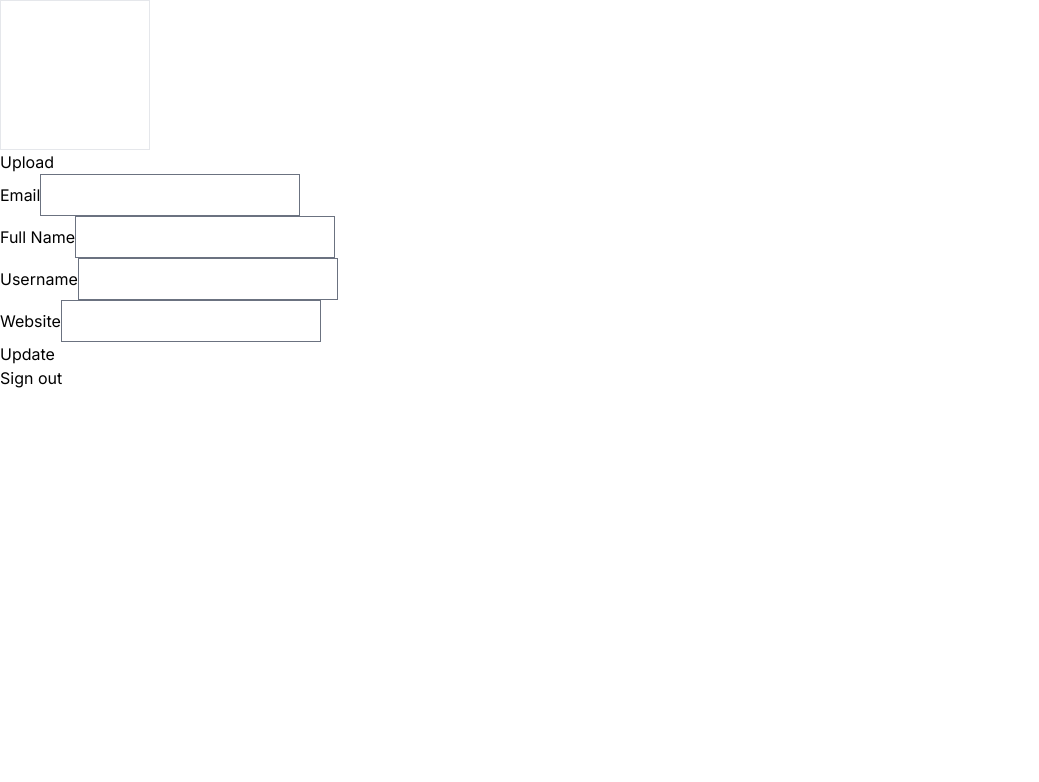
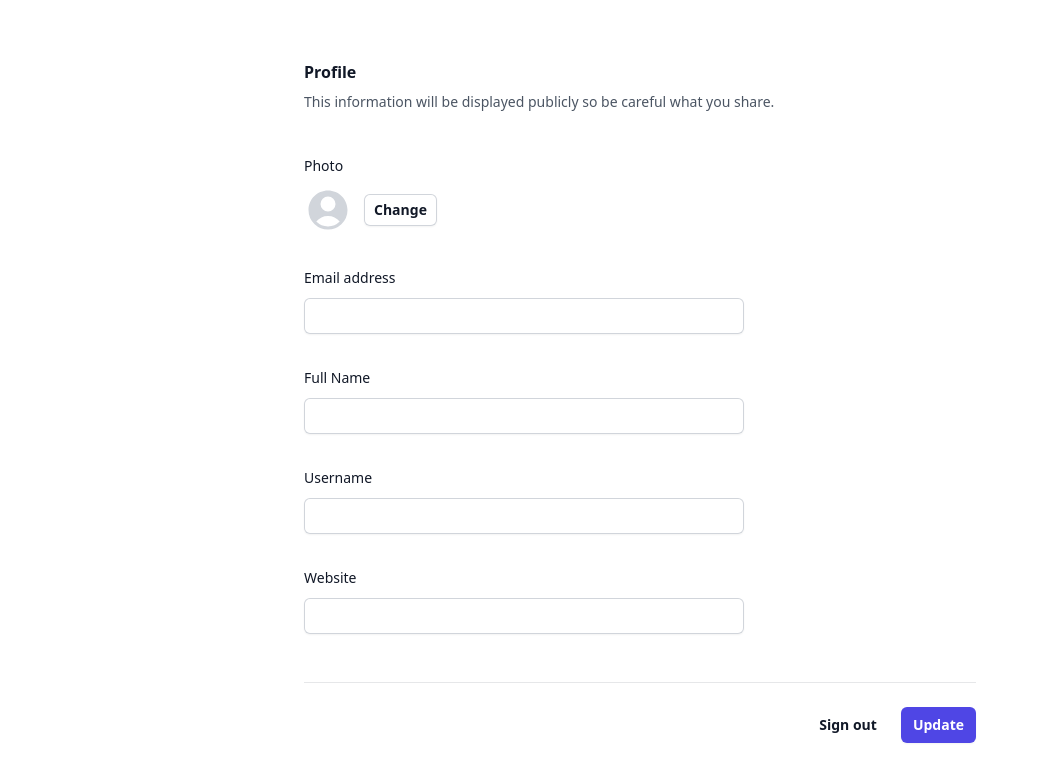
Before and after one commit to joelljones/supabase-auth-nextjs, a Next.js app: page /account in a window 1280 px wide. Shown: the top 782 px of the page, without its empty margins (0-1039 px from the left). Built offline with nearby package versions, Linux system fonts and the light colour scheme; no server answers; the database is empty.

Commit message:
refactor: update account page

```diff
--- a/package.json
+++ b/package.json
@@ -9,6 +9,7 @@
     "lint": "next lint"
   },
   "dependencies": {
+    "@heroicons/react": "^2.1.5",
     "@supabase/ssr": "^0.4.0",
     "@supabase/supabase-js": "^2.45.1",
     "next": "14.2.5",
--- a/src/app/account/account-form.jsx
+++ b/src/app/account/account-form.jsx
@@ -64,52 +64,155 @@ export default function AccountForm({ user }) {
     }
   }
 
+  async function handleSignOut() {
+    try {
+      await fetch('/auth/signout', {
+        method: 'POST',
+      })
+      // Redirect to login after signout
+      window.location.href = '/login'
+    } catch (error) {
+      console.error('Error signing out:', error)
+      alert('Failed to sign out. Please try again.')
+    }
+  }
+
   return (
-    <section className='form-widget bg-white text-black h-screen'>
+    <section className='bg-white flex justify-center items-center flex-col min-h-screen'>
+      <form className='w-full max-w-2xl'>
+        <div className='space-y-12'>
+          <div className='border-b border-gray-900/10 pb-12'>
+            <h2 className='text-base font-semibold leading-7 text-gray-900'>
+              Profile
+            </h2>
+            <p className='mt-1 text-sm leading-6 text-gray-600'>
+              This information will be displayed publicly so be careful what you
+              share.
+            </p>
+
+            <div className='mt-10 grid grid-cols-1 gap-x-6 gap-y-8 sm:grid-cols-6'>
+              {/* AVATAR */}
+              <div className='col-span-full'>
+                <label
+                  htmlFor='photo'
+                  className='block text-sm font-medium leading-6 text-gray-900'
+                >
+                  Photo
+                </label>
                 <Avatar
                   uid={user?.id}
                   url={avatar_url}
                   size={150}
                   onUpload={(url) => {
                     setAvatarUrl(url)
-          updateProfile({ fullname, username, website, avatar_url: url })
+                    updateProfile({
+                      fullname,
+                      username,
+                      website,
+                      avatar_url: url,
+                    })
                   }}
                 />
-      <div>
-        <label htmlFor='email'>Email</label>
-        <input id='email' type='text' value={user?.email} disabled />
               </div>
-      <div>
-        <label htmlFor='fullName'>Full Name</label>
+
+              {/* EMAIL */}
+              <div className='sm:col-span-4'>
+                <label
+                  htmlFor='email'
+                  className='block text-sm font-medium leading-6 text-gray-900'
+                >
+                  Email address
+                </label>
+                <div className='mt-2'>
+                  <input
+                    id='email'
+                    name='email'
+                    type='email'
+                    value={user?.email}
+                    disabled
+                    autoComplete='email'
+                    className='block w-full rounded-md border-0 py-1.5 text-gray-900 shadow-sm ring-1 ring-inset ring-gray-300 placeholder:text-gray-400 focus:ring-2 focus:ring-inset focus:ring-indigo-600 sm:text-sm sm:leading-6'
+                  />
+                </div>
+              </div>
+
+              {/* FULL NAME */}
+              <div className='sm:col-span-4'>
+                <label
+                  htmlFor='fullName'
+                  className='block text-sm font-medium leading-6 text-gray-900'
+                >
+                  Full Name
+                </label>
+                <div className='mt-2'>
                   <input
                     id='fullName'
+                    name='fullName'
                     type='text'
                     value={fullname || ''}
                     onChange={(e) => setFullname(e.target.value)}
+                    className='block w-full rounded-md border-0 py-1.5 text-gray-900 shadow-sm ring-1 ring-inset ring-gray-300 placeholder:text-gray-400 focus:ring-2 focus:ring-inset focus:ring-indigo-600 sm:text-sm sm:leading-6'
                   />
                 </div>
-      <div>
-        <label htmlFor='username'>Username</label>
+              </div>
+
+              {/* USERNAME */}
+              <div className='sm:col-span-4'>
+                <label
+                  htmlFor='username'
+                  className='block text-sm font-medium leading-6 text-gray-900'
+                >
+                  Username
+                </label>
+                <div className='mt-2'>
+                  <div className='flex rounded-md shadow-sm ring-1 ring-inset ring-gray-300 focus-within:ring-2 focus-within:ring-inset focus-within:ring-indigo-600'>
                     <input
                       id='username'
+                      name='username'
                       type='text'
+                      autoComplete='username'
                       value={username || ''}
                       onChange={(e) => setUsername(e.target.value)}
+                      className='block flex-1 border-0 bg-transparent py-1.5 pl-1 text-gray-900 placeholder:text-gray-400 focus:ring-0 sm:text-sm sm:leading-6'
                     />
                   </div>
-      <div>
-        <label htmlFor='website'>Website</label>
+                </div>
+              </div>
+
+              {/* WEBSITE */}
+              <div className='sm:col-span-4'>
+                <label
+                  htmlFor='website'
+                  className='block text-sm font-medium leading-6 text-gray-900'
+                >
+                  Website
+                </label>
+                <div className='mt-2'>
                   <input
                     id='website'
+                    name='website'
                     type='url'
                     value={website || ''}
                     onChange={(e) => setWebsite(e.target.value)}
+                    className='block w-full rounded-md border-0 py-1.5 text-gray-900 shadow-sm ring-1 ring-inset ring-gray-300 placeholder:text-gray-400 focus:ring-2 focus:ring-inset focus:ring-indigo-600 sm:text-sm sm:leading-6'
                   />
                 </div>
+              </div>
+            </div>
+          </div>
+        </div>
 
-      <div>
+        <div className='mt-6 flex items-center justify-end gap-x-6'>
           <button
-          className='button primary block'
+            type='button'
+            className='text-sm font-semibold leading-6 text-gray-900'
+            onClick={handleSignOut}
+          >
+            Sign out
+          </button>
+          <button
+            type='submit'
+            className='rounded-md bg-indigo-600 px-3 py-2 text-sm font-semibold text-white shadow-sm hover:bg-indigo-500 focus-visible:outline focus-visible:outline-2 focus-visible:outline-offset-2 focus-visible:outline-indigo-600'
             onClick={() =>
               updateProfile({ fullname, username, website, avatar_url })
             }
@@ -118,14 +221,7 @@ export default function AccountForm({ user }) {
             {loading ? 'Loading ...' : 'Update'}
           </button>
         </div>
-
-      <div>
-        <form action='/auth/signout' method='post'>
-          <button className='button block' type='submit'>
-            Sign out
-          </button>
       </form>
-      </div>
     </section>
   )
 }
--- a/src/app/account/avatar.jsx
+++ b/src/app/account/avatar.jsx
@@ -1,6 +1,7 @@
 'use client'
 
 import { createClient } from '@/utils/supabase/client'
+import { UserCircleIcon } from '@heroicons/react/24/solid'
 import Image from 'next/image'
 import { useEffect, useState } from 'react'
 
@@ -58,7 +59,7 @@ export default function Avatar({ uid, url, size, onUpload }) {
   }
 
   return (
-    <div>
+    <div className='mt-2 flex items-center gap-x-3'>
       {avatarUrl ? (
         <Image
           width={size}
@@ -69,22 +70,27 @@ export default function Avatar({ uid, url, size, onUpload }) {
           style={{ height: size, width: size }}
         />
       ) : (
-        <div
-          className='avatar no-image border'
-          style={{ height: size, width: size }}
+        <UserCircleIcon
+          aria-hidden='true'
+          className='h-12 w-12 text-gray-300'
         />
       )}
       <div style={{ width: size }}>
-        <label className='button primary block' htmlFor='single'>
-          {uploading ? 'Uploading ...' : 'Upload'}
-        </label>
+        <button
+          type='button'
+          className='rounded-md bg-white px-2.5 py-1.5 text-sm font-semibold text-gray-900 shadow-sm ring-1 ring-inset ring-gray-300 hover:bg-gray-50'
+          onClick={() => document.getElementById('avatar').click()}
+          disabled={uploading}
+        >
+          {uploading ? 'Uploading ...' : 'Change'}
+        </button>
         <input
           style={{
             visibility: 'hidden',
             position: 'absolute',
           }}
           type='file'
-          id='single'
+          id='avatar'
           accept='image/*'
           onChange={uploadAvatar}
           disabled={uploading}
--- a/src/app/layout.js
+++ b/src/app/layout.js
@@ -11,7 +11,7 @@ export const metadata = {
 export default function RootLayout({ children }) {
   return (
     <html lang='en'>
-      <body className={inter.className}>{children}</body>
+      <body className={`inter.className antialiased`}>{children}</body>
     </html>
   )
 }
```
Also changed, not shown: 2 other files (tests, documents, lock files or other folders). Lines whose indentation alone changed are shown as unchanged.
